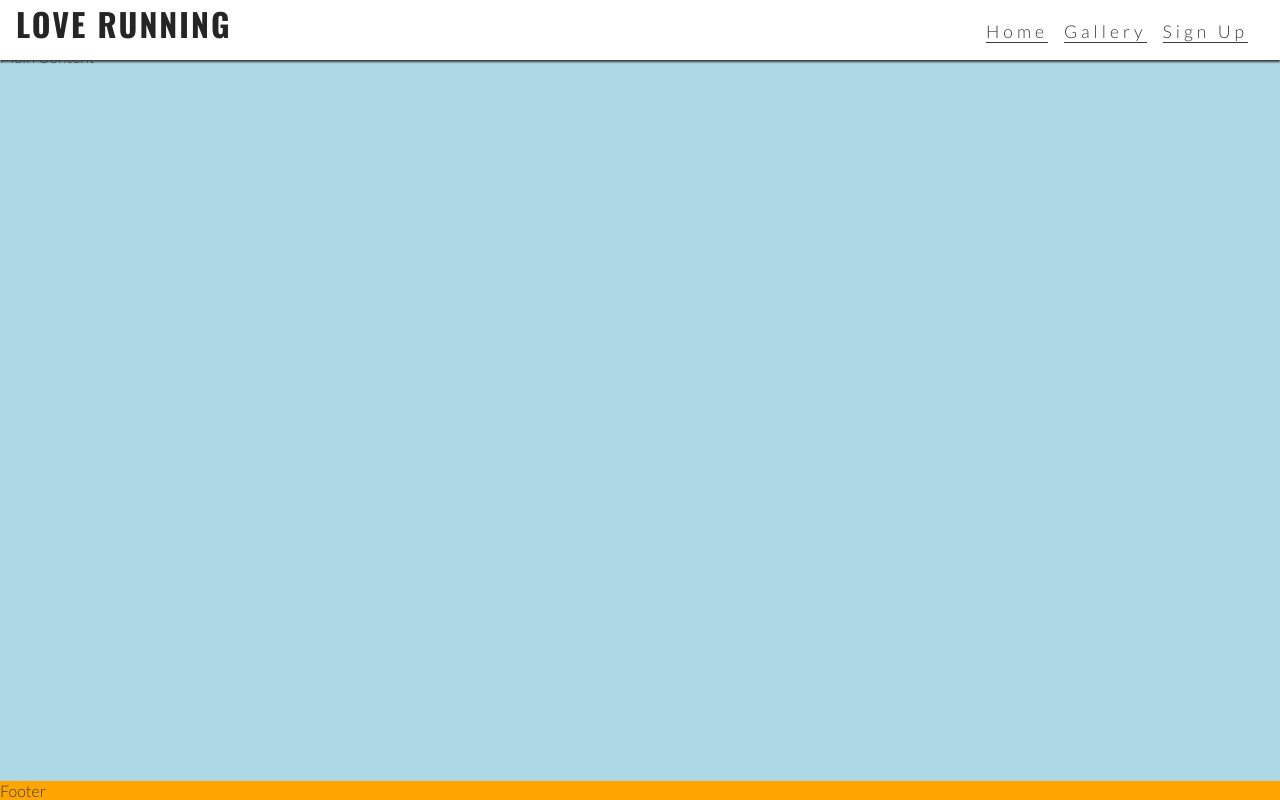
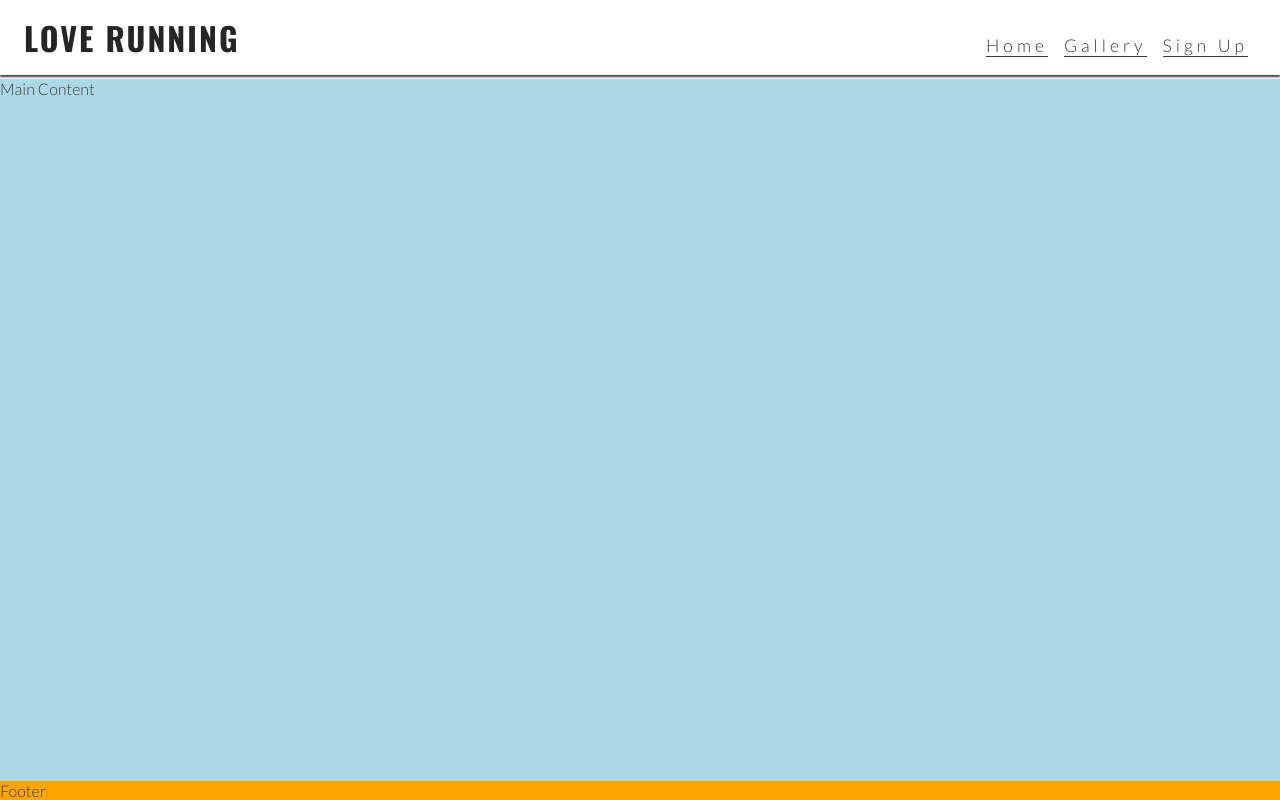
Before and after one commit to Dimitris112/gitpod-1st-testproject, a plain HTML site: page index.html in a window 1280 px wide. Drawn offline with nearby package versions, Linux system fonts and the light colour scheme.

Commit message:
Make logo larger, push main down to show under larger header

```diff
--- a/assets/css/style.css
+++ b/assets/css/style.css
@@ -109,4 +109,14 @@ footer{
     .nav-toggle-label{
         display:none;
     }
+    #logo{
+        font-size: 200%;
+        line-height: 75px;
+        margin: 0 0.5rem;
+    }
+    /* Main content*/
+    main{
+        /* Push main content down to accommodate larger header */
+         margin-top: 79px;
+    }
 }
```
